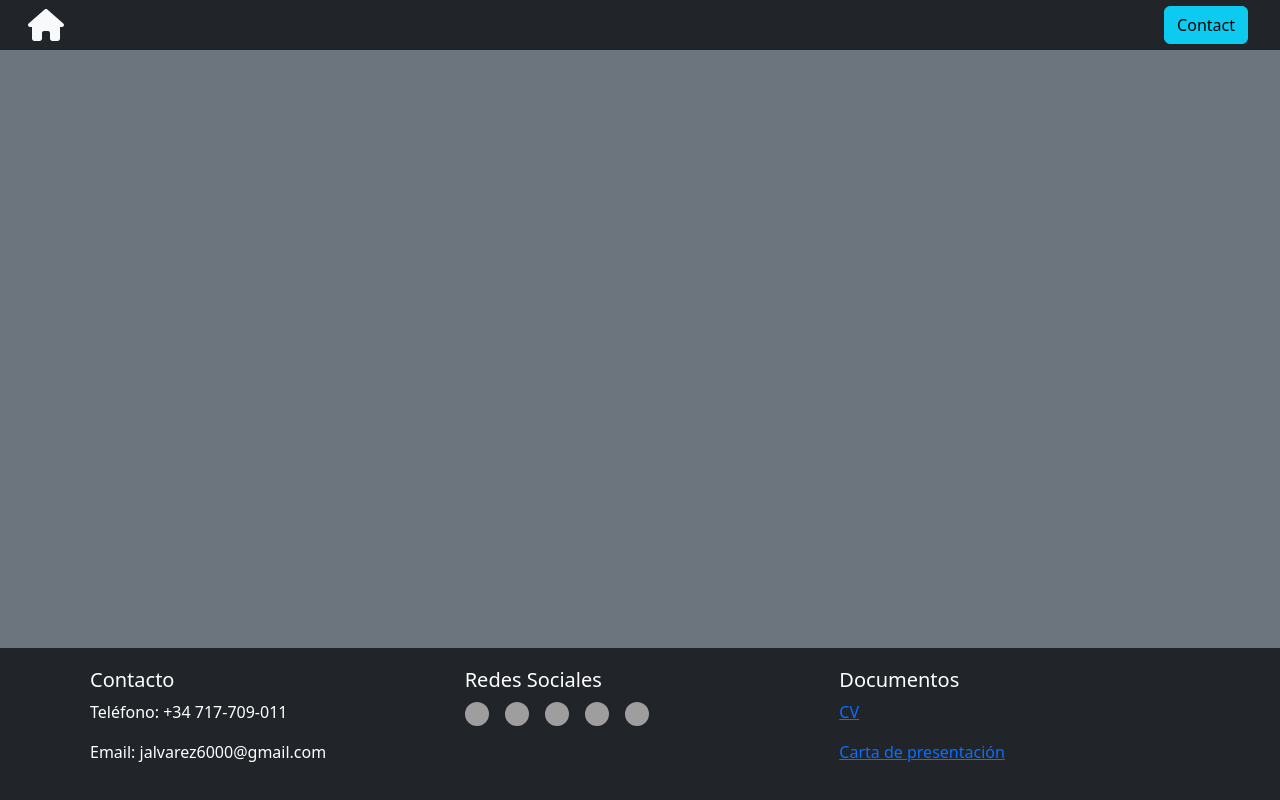
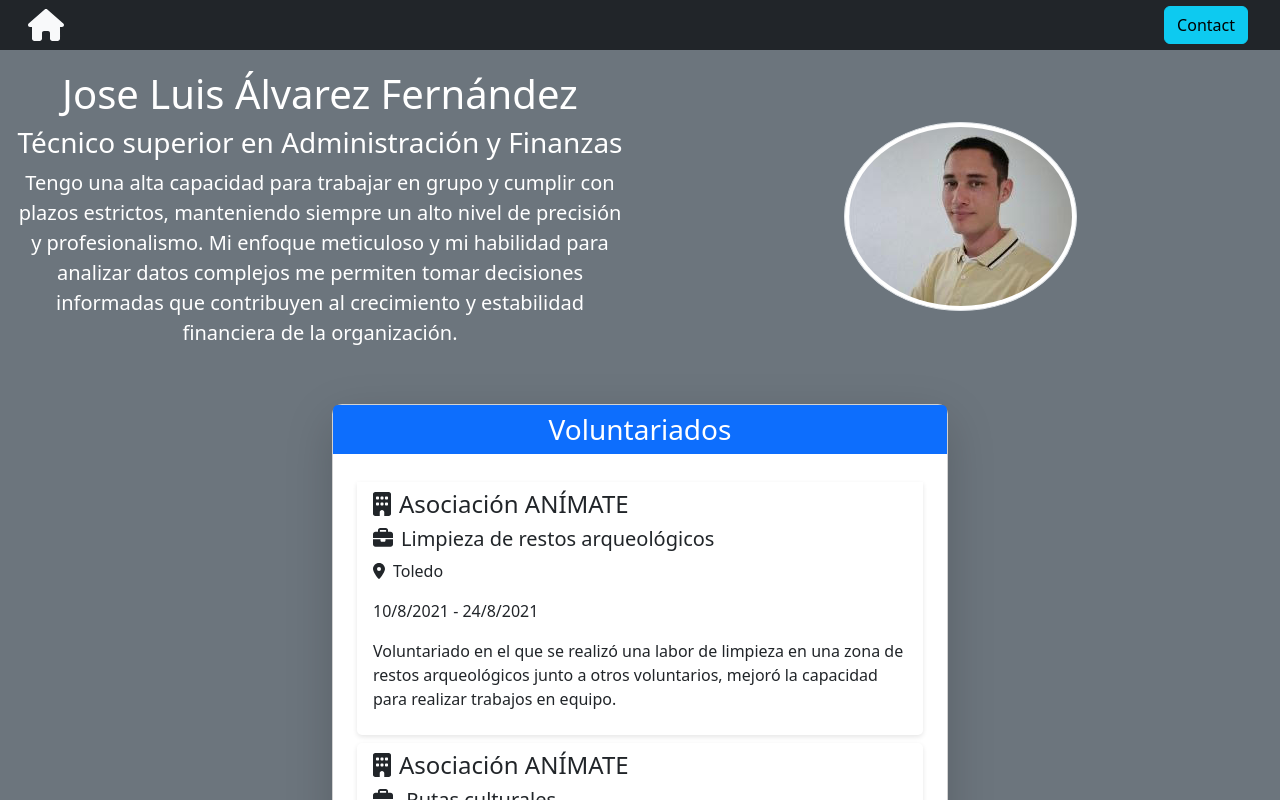
Before and after one commit to NEBUR342/portfoliojl, a React (Create React App) app: page /portfoliojl in a window 1280 px wide. Shown: the top 800 px of the page. Built offline with nearby package versions, Linux system fonts and the light colour scheme; grey boxes are pictures that could not be loaded.

Commit message:
arreglo ruta

```diff
--- a/src/App.js
+++ b/src/App.js
@@ -22,13 +22,13 @@ const Header = () => (
       <div className="row align-items-center justify-content-between mx-1 h-100">
         <div className="col">
           <h2 className="my-auto">
-            <Link to="/portfolio" className="link-unstyled" aria-label="Home">
+            <Link to="/portfoliojl" className="link-unstyled" aria-label="Home">
               <FontAwesomeIcon icon={faHouse} className="icon-home" />
             </Link>
           </h2>
         </div>
         <div className="col d-flex justify-content-end">
-          <Link to="/portfolio/contact" className="mx-1">
+          <Link to="/portfoliojl/contact" className="mx-1">
             <button className="btn btn-info">Contact</button>
           </Link>
         </div>
@@ -40,8 +40,8 @@ const Header = () => (
 const Main = () => (
   <main className="container-fluid main-content bg-secondary py-1 flex-grow-1">
     <Routes>
-      <Route path="/portfolio" element={<Home />} />
-      <Route path="/portfolio/contact" element={<Contact />} />
+      <Route path="/portfoliojl" element={<Home />} />
+      <Route path="/portfoliojl/contact" element={<Contact />} />
       <Route path="" element={<Home />} />
     </Routes>
   </main>
```
